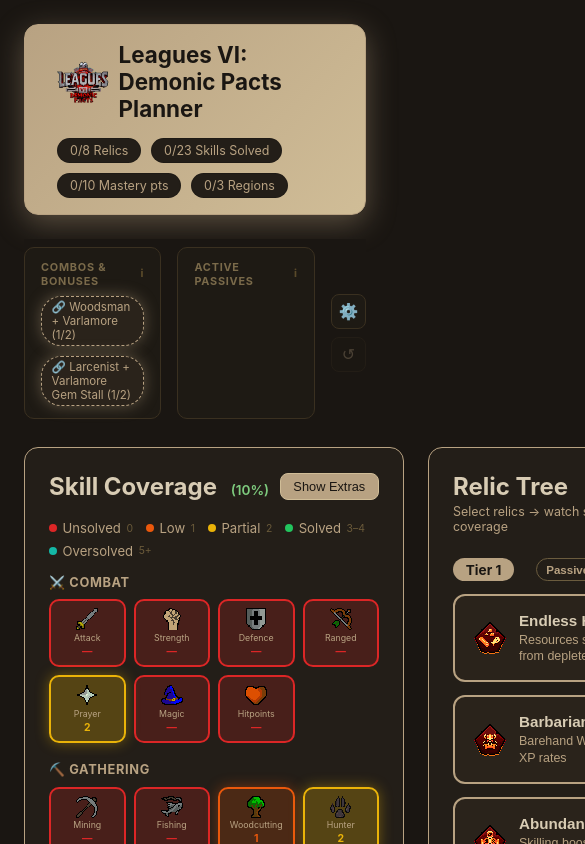
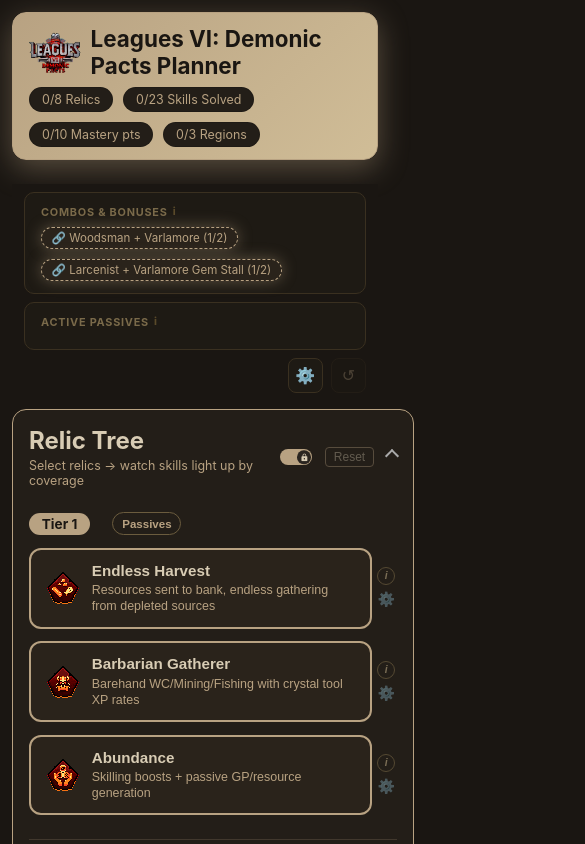
Before and after one commit to arthurCollard/Leagues_6_Planner, a React (Create React App) app: page / in a window 390 px wide. Shown: the top 844 px of the page, 585 px wide, since content can reach past the window. Built offline with nearby package versions, Linux system fonts and the light colour scheme.

Commit message:
fix settings

```diff
--- a/src/App.css
+++ b/src/App.css
@@ -555,14 +555,125 @@ body {
   flex-shrink: 0;
 }
 
+/* ── Tablet (≤1100px) ─────────────────────────────────────────────────────── */
 @media (max-width: 1100px) {
   .main-layout { grid-template-columns: 1fr; }
   .skills-panel { position: static; }
 }
 
+/* ── Mobile (≤600px) ──────────────────────────────────────────────────────── */
 @media (max-width: 600px) {
-  .app-header { flex-direction: column; }
-  .skill-grid { grid-template-columns: repeat(auto-fill, minmax(64px, 1fr)); }
+  /* Global */
+  .app {
+    padding: 0.75rem;
+  }
+
+  /* Header */
+  .app-header {
+    flex-direction: column;
+    align-items: flex-start;
+    padding: 0.75rem 1rem;
+    gap: 0.5rem;
+  }
+
+  /* Info bar */
+  .info-bar {
+    flex-direction: column;
+    gap: 0.5rem;
+    padding: 0.5rem 0.75rem;
+    position: static;
+  }
+  .info-bar-section {
+    min-height: unset;
+    width: 100%;
+  }
+  .info-bar-controls {
+    flex-direction: row;
+    justify-content: flex-end;
+    width: 100%;
+    padding: 0;
+    border: none;
+  }
+  .info-bar-tags,
+  .info-bar-passive-chips {
+    flex-wrap: wrap;
+  }
+
+  /* Main layout */
+  .main-layout {
+    grid-template-columns: 1fr;
+    gap: 1rem;
+    padding-top: 0.5rem;
+  }
+
+  /* Skills panel — moves below the selection sections on mobile */
+  .skills-panel {
+    position: static;
+    padding: 1rem;
+    order: 2;
+  }
+  .right-panel {
+    order: 1;
+  }
+  .skill-grid {
+    grid-template-columns: repeat(auto-fill, minmax(58px, 1fr));
+  }
+  .extras-grid {
+    grid-template-columns: repeat(auto-fill, minmax(90px, 1fr));
+  }
+  .status-legend {
+    gap: 0.3rem 0.5rem;
+  }
+  .status-legend-item {
+    font-size: 0.7rem;
+  }
+
+  /* Relic / Region / Mastery panels */
+  .relic-tree {
+    padding: 1rem;
+  }
+  .relic-row {
+    grid-template-columns: 1fr;
+  }
+  .relic-btn {
+    padding: 0.75rem 1rem;
+  }
+  .mastery-row-grid {
+    grid-template-columns: repeat(3, minmax(0, 1fr));
+  }
+
+  /* Gear panel */
+  .gear-panel-inner {
+    flex-direction: column;
+    gap: 12px;
+  }
+  .paperdoll {
+    align-self: center;
+  }
+  .slot-btn {
+    width: 58px;
+    height: 58px;
+  }
+  .slot-dropdown {
+    width: 180px;
+  }
+  .bonuses-panel {
+    gap: 8px;
+  }
+
+  /* Settings panel */
+  .settings-panel {
+    padding: 1rem;
+  }
+
+  /* Footer */
+  .app-footer {
+    flex-direction: column;
+    align-items: center;
+    padding: 1.5rem 1rem;
+    text-align: center;
+    gap: 1rem;
+  }
 }
 
 
@@ -1160,14 +1271,6 @@ body {
   color: #e8d0a0;
   font-weight: 600;
   margin-left: 0.5rem;
-}
-
-.main-layout {
-  display: grid;
-  grid-template-columns: 380px 1fr;
-  gap: 1.5rem;
-  align-items: start;
-  padding-top: 1rem;
 }
 
 .right-panel {
```
